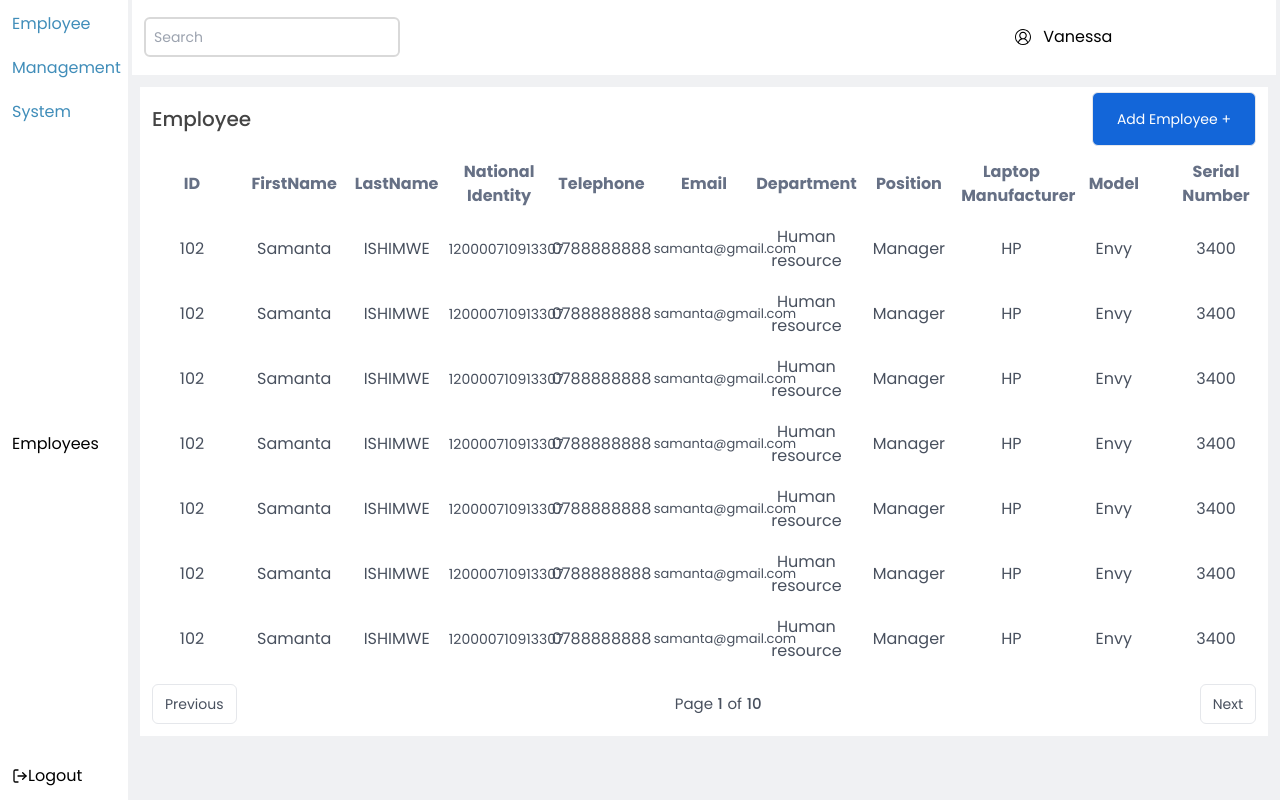
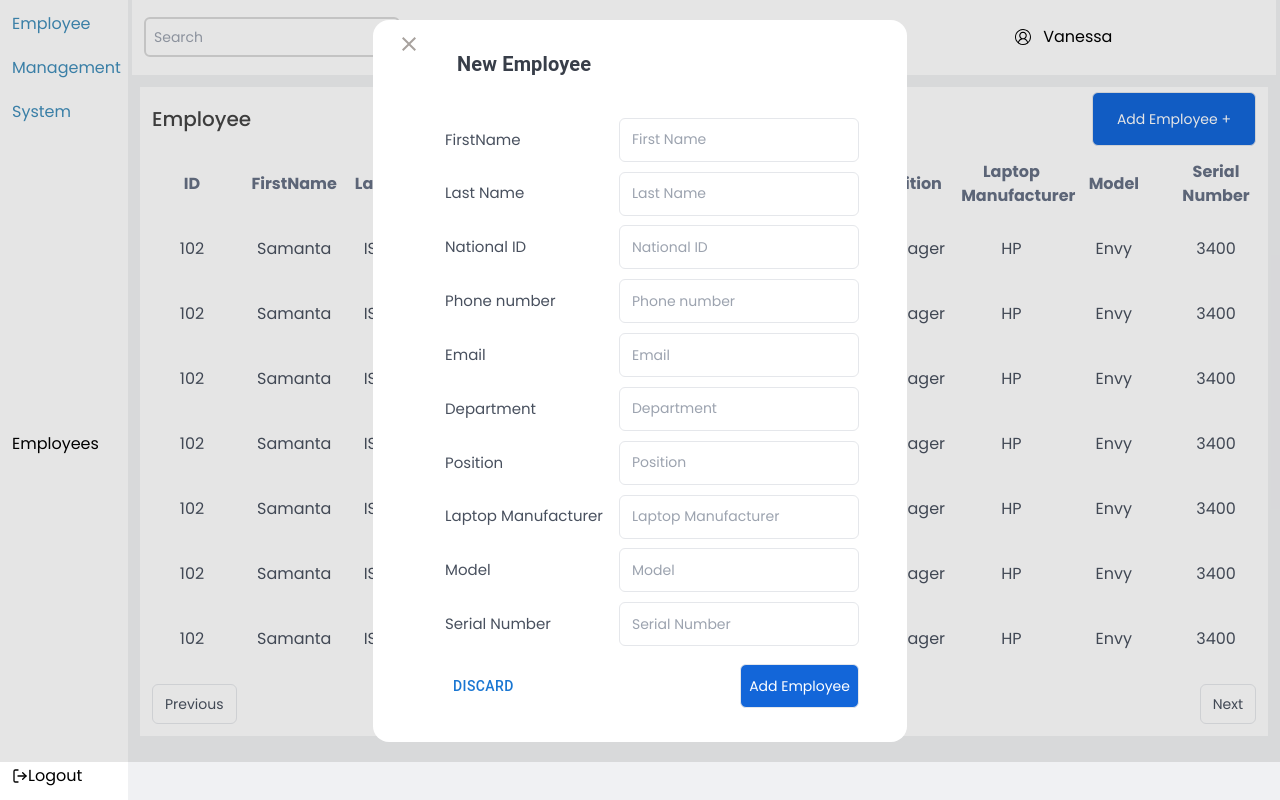
Before and after one commit to Vanex-h/EMS, a React (Vite) app: page /records in a window 1280 px wide. Both pictures are taken after a click on the button "Add Employee +". Built offline with nearby package versions, Linux system fonts and the light colour scheme.

Commit message:
Fronted done for now

```diff
--- a/src/components/Records/Table.tsx
+++ b/src/components/Records/Table.tsx
@@ -1,11 +1,93 @@
+import React from "react";
+import "./../../App.css";
+import Button from "@mui/material/Button";
+import CloseIcon from "@mui/icons-material/Close";
+import DialogTitle from "@mui/material/DialogTitle";
 
 
+export interface SimpleDialogProps {
+  setViewDialog: Function;
+}
+
+function SimpleDialog(props: SimpleDialogProps) {
+  const { setViewDialog } = props;
+
+  return (
+    <div className={`w-screen lg:h-screen max-h-fit py-5 md:h-full bg-black/10  absolute top-0 left-0 flex items-center justify-center`}>
+      <div className="absolute w-full h-full z-[3]" onClick={() => setViewDialog(false)}></div>
+      <div className=" z-[4] px-6 py-3 bg-white rounded-2xl h-[95%] flex lg:flex-row md:flex-row flex-col justify-between">
+      <CloseIcon
+            className="lg:text-stone-400 md:text-stone-400 text-transparent cursor-pointer ml-auto"
+            onClick={() => setViewDialog(false)}
+          />
+            <div className="flex flex-col px-3 lg:h-full lg:text-start ">
+            <DialogTitle className="text-[#383E49] flex flex-row justify-between" >
+                <strong className="text-[#383E49]">New Employee</strong>
+                {/* <CloseIcon
+                className="lg:text-stone-400 md:text-stone-400 "
+                onClick={() => setViewDialog(false)}
+            /> */}
+            </DialogTitle>
+            <form action="" className="text-[15px] text -[#48505E] p-3 w-full h-full flex flex-col justify-evenly ">
+                <div className="flex flex-row justify-between w-full">
+                    <div className="flex flex-row items-center pr-4">FirstName</div>
+                    <input type="text" placeholder="First Name" className="border rounded-md p-3 focus:outline-none h-11 text-sm w-60" />
+                </div>
+                <div className="flex flex-row justify-between w-full">
+                    <div className="flex flex-row items-center pr-4">Last Name</div>
+                    <input type="text" placeholder="Last Name" className="border rounded-md p-3 focus:outline-none h-11 text-sm w-60" />
+                </div>
+                <div className="flex flex-row justify-between w-full">
+                    <div className="flex flex-row items-center pr-4">National ID</div>
+                    <input type="text" placeholder="National ID" className="border rounded-md p-3 focus:outline-none h-11 text-sm w-60" />
+                </div>
+                <div className="flex flex-row justify-between w-full">
+                    <div className="flex flex-row items-center pr-4">Phone number</div>
+                    <input type="number" placeholder="Phone number" className="border rounded-md p-3 focus:outline-none h-11 text-sm w-60" />
+                </div>
+                <div className="flex flex-row justify-between w-full">
+                    <div className="flex flex-row items-center pr-4">Email</div>
+                    <input type="email" placeholder="Email" className="border rounded-md p-3 focus:outline-none h-11 text-sm w-60" />
+                </div>
+                <div className="flex flex-row justify-between w-full">
+                    <div className="flex flex-row items-center pr-4">Department</div>
+                    <input type="text" placeholder="Department" className="border rounded-md p-3 focus:outline-none h-11 text-sm w-60" />
+                </div>
+                <div className="flex flex-row justify-between w-full">
+                    <div className="flex flex-row items-center pr-4">Position</div>
+                    <input type="text" placeholder="Position" className="border rounded-md p-3 focus:outline-none h-11 text-sm w-60" />
+                </div>
+                <div className="flex flex-row justify-between w-full">
+                    <div className="flex flex-row items-center pr-4">Laptop Manufacturer</div>
+                    <input type="text" placeholder="Laptop Manufacturer" className="border rounded-md p-3 focus:outline-none h-11 text-sm w-60" />
+                </div>
+                <div className="flex flex-row justify-between w-full">
+                    <div className="flex flex-row items-center pr-4">Model</div>
+                    <input type="text" placeholder="Model" className="border rounded-md p-3 focus:outline-none h-11 text-sm w-60" />
+                </div>
+                <div className="flex flex-row justify-between w-full">
+                    <div className="flex flex-row items-center pr-4">Serial Number</div>
+                    <input type="text" placeholder="Serial Number" className="border rounded-md p-3 focus:outline-none h-11 text-sm w-60" />
+                </div>
+                <div className="flex flex-row justify-between pt-2">
+                <Button className=" border p-2 text-sm rounded-md text-[#858D9D] hover:bg-[#858D9D] hover:text-white">Discard </Button>
+                <button className="border p-2 text-white bg-[#1366D9] text-sm h-11 rounded-md hover:bg-transparent hover:border-[#1366D9] hover:text-[#1366D9]">Add Employee</button>
+                </div>
+            </form>
+            </div>
+      </div>
+    </div>
+  );
+}
+
 const Table = () => {
+  const [viewDialog, setViewDialog] = React.useState(false);
     return (
         <div className="h-full p-3 text-[#48505E]">
           <div className="bg-white h-16 flex flex-row justify-between p-3 items-center">
             <h2 className="text-xl font-medium text-[#444444]">Employee</h2>
-            <button className="border px-6 py-4 bg-[#1366D9] text-white text-sm rounded-md hover:bg-white hover:border-[#1366D9] hover:text-[#1366d9]" >Add Employee +</button>
+            <button className="border px-6 py-4 bg-[#1366D9] text-white text-sm rounded-md hover:bg-white hover:border-[#1366D9] hover:text-[#1366d9]"  onClick={() => setViewDialog(true)}>Add Employee +</button>
+            {viewDialog ? <SimpleDialog setViewDialog={setViewDialog} /> : null}
           </div>
        <table className="table-fixed w-full h-auto bg-white border-collapse border border-transparent">
 
```
